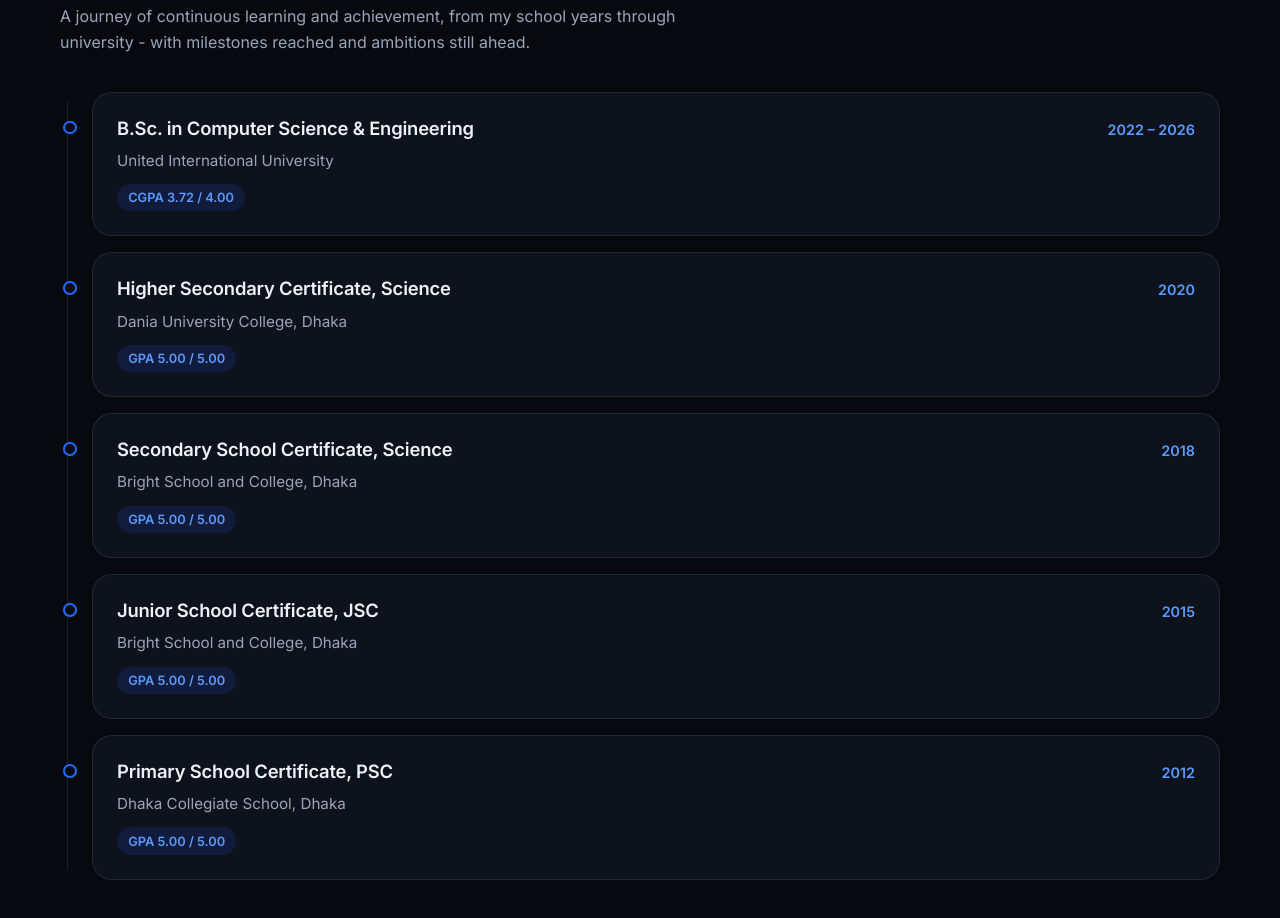
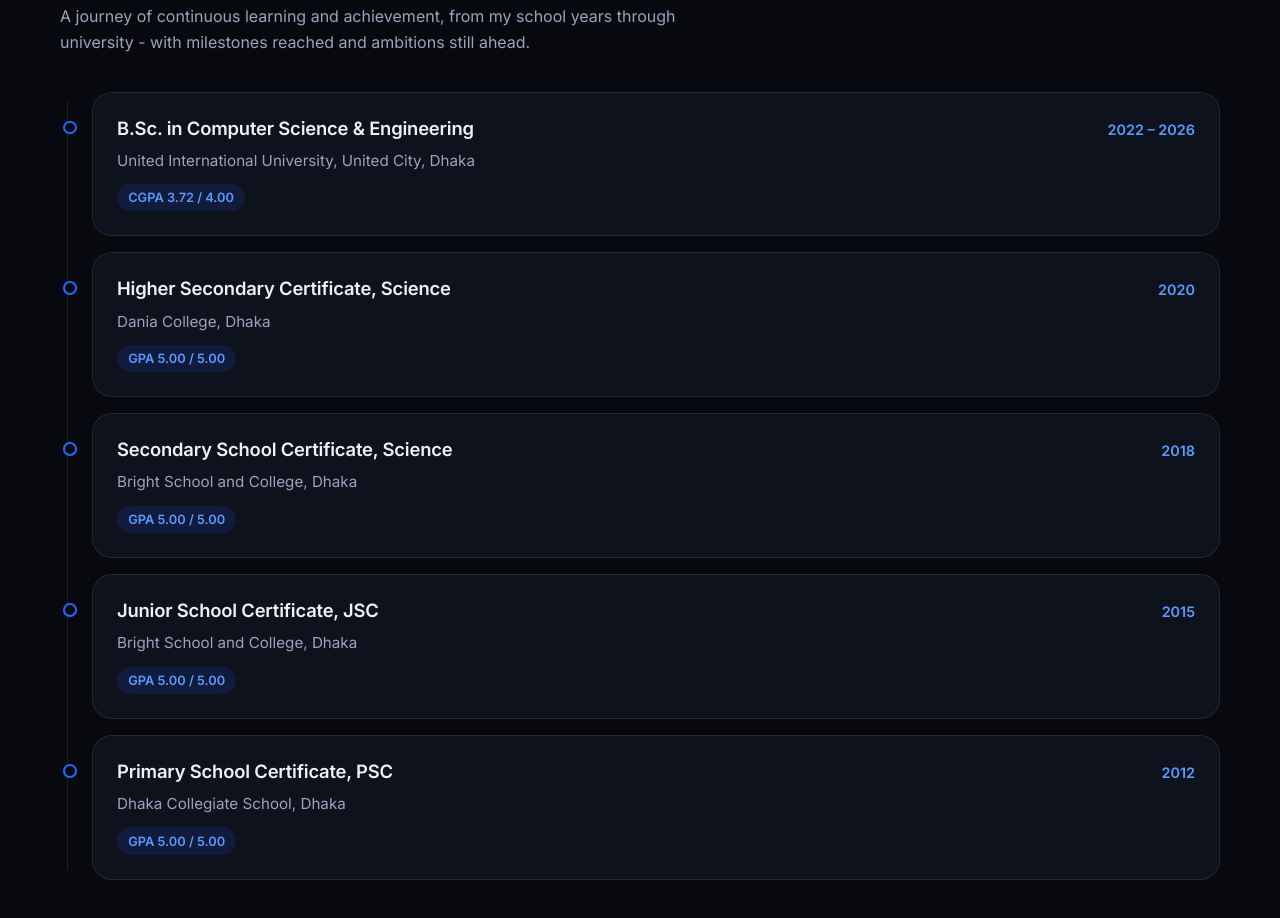
Before and after one commit to Rahil03-git/Rahil-Portfolio, a plain HTML site: page index.html in a window 1280 px wide. Shown: the part 3071-3989 px from the top of the page. Drawn offline with Linux system fonts and the light colour scheme; animation ran at ten frames a second.

Commit message:
updated the index.html and pdf files

```diff
--- a/index.html
+++ b/index.html
@@ -122,8 +122,8 @@
 <section id="education"><div class="wrap">
  <h2>Education</h2><p class="sub">A journey of continuous learning and achievement, from my school years through university - with milestones reached and ambitions still ahead.</p>
  <div class="tl">
-  <div class="card"><div class="row"><h3>B.Sc. in Computer Science &amp; Engineering</h3><span class="yr">2022 – 2026</span></div><p>United International University</p><span class="gpa">CGPA 3.72 / 4.00</span></div>
-  <div class="card"><div class="row"><h3>Higher Secondary Certificate, Science</h3><span class="yr">2020</span></div><p>Dania University College, Dhaka</p><span class="gpa">GPA 5.00 / 5.00</span></div>
+  <div class="card"><div class="row"><h3>B.Sc. in Computer Science &amp; Engineering</h3><span class="yr">2022 – 2026</span></div><p>United International University, United City, Dhaka</p><span class="gpa">CGPA 3.72 / 4.00</span></div>
+  <div class="card"><div class="row"><h3>Higher Secondary Certificate, Science</h3><span class="yr">2020</span></div><p>Dania College, Dhaka</p><span class="gpa">GPA 5.00 / 5.00</span></div>
   <div class="card"><div class="row"><h3>Secondary School Certificate, Science</h3><span class="yr">2018</span></div><p>Bright School and College, Dhaka</p><span class="gpa">GPA 5.00 / 5.00</span></div>
   <div class="card"><div class="row"><h3>Junior School Certificate, JSC</h3><span class="yr">2015</span></div><p>Bright School and College, Dhaka</p><span class="gpa">GPA 5.00 / 5.00</span></div>
   <div class="card"><div class="row"><h3>Primary School Certificate, PSC</h3><span class="yr">2012</span></div><p>Dhaka Collegiate School, Dhaka</p><span class="gpa">GPA 5.00 / 5.00</span></div>
```
Also changed, not shown: 2 other files.
